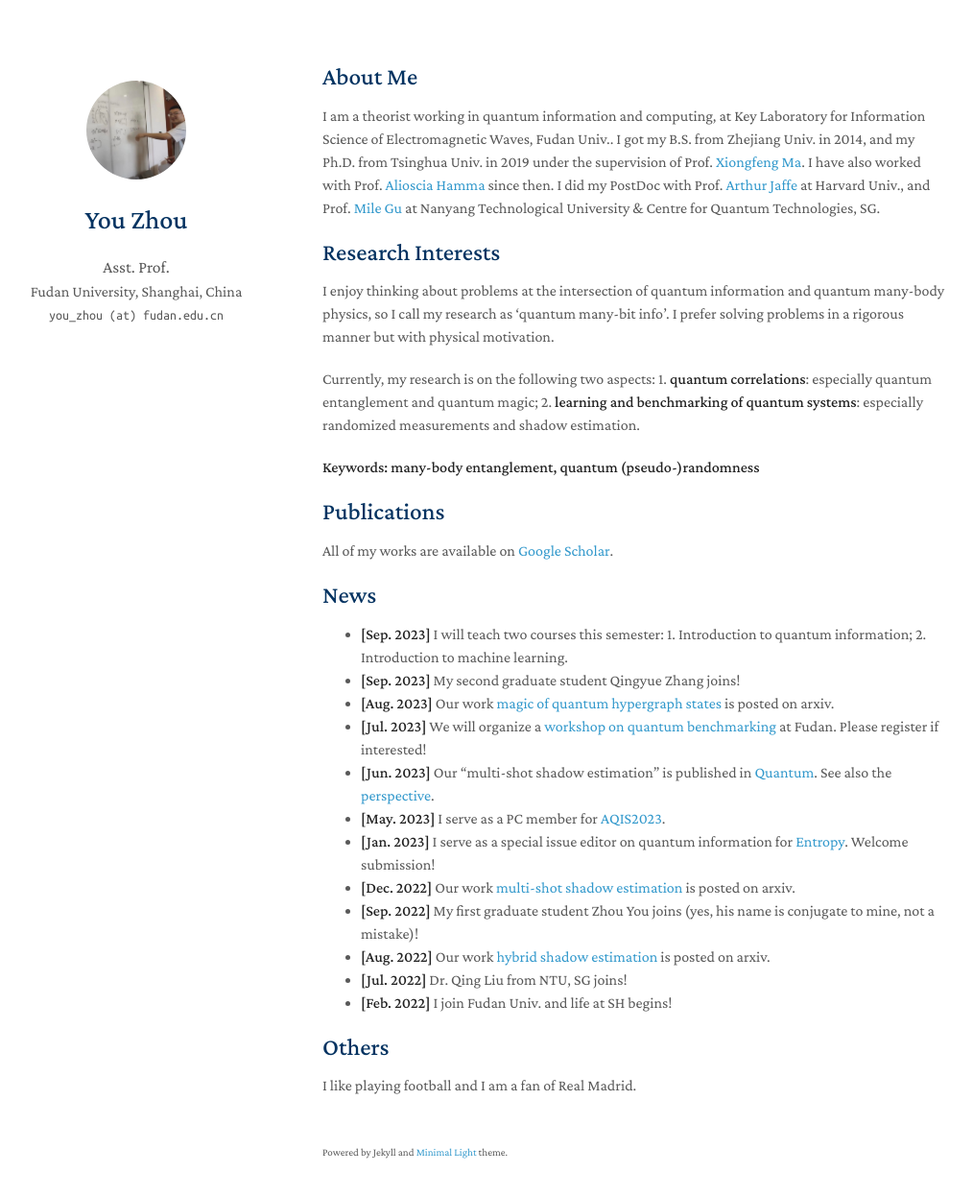
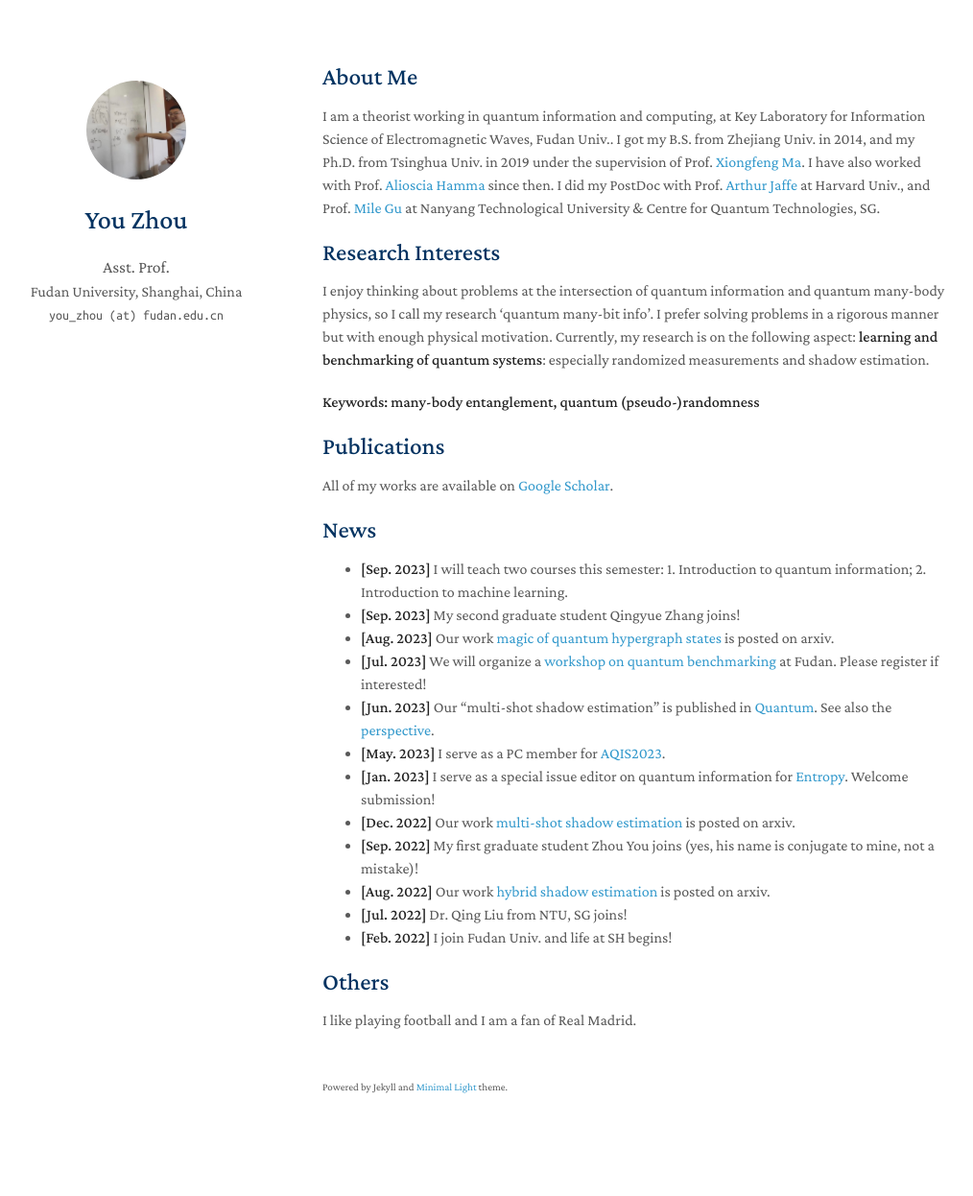
Before and after one commit to youzhoutravel/homepage1, a Jekyll site: the page built from index.md, in a window 1280 px wide and 1281 px high. Shown: the top 1246 px of the window at 96% size, without its empty margins (134-1148 px from the left). Built offline with Jekyll 4.4.1, drawn with Linux system fonts in a browser that asks for light colours; nearby versions of some CDN libraries; a style sheet for code colours, icons or effects is not loaded; our own code applies the rules of GitHub Pages for plain Markdown files.

Commit message:
Update index.md

```diff
--- a/index.md
+++ b/index.md
@@ -7,9 +7,8 @@ layout: homepage
 I am a theorist working in quantum information and computing, at Key Laboratory for Information Science of Electromagnetic Waves, Fudan Univ.. I got my B.S. from Zhejiang Univ. in 2014, and my Ph.D. from Tsinghua Univ. in 2019 under the supervision of Prof. [Xiongfeng Ma](https://iiis.tsinghua.edu.cn/maxiongfeng/). I have also worked with Prof. [Alioscia Hamma](https://www.quantumphysics.fun/) since then. I did my PostDoc with Prof. [Arthur Jaffe](https://mathpicture.fas.harvard.edu/) at Harvard Univ., and Prof. [Mile Gu](https://www.quantumcomplexity.org/milegu/) at Nanyang Technological University & Centre for Quantum Technologies, SG.
 
 ## Research Interests
-I enjoy thinking about problems at the intersection of quantum information and quantum many-body physics, so I call my research as 'quantum many-bit info'. I prefer solving problems in a rigorous manner but with physical motivation.
-
-Currently, my research is on the following two aspects: 1. **quantum correlations**: especially quantum entanglement and quantum magic; 2. **learning and benchmarking of quantum systems**: especially randomized measurements and shadow estimation.
+I enjoy thinking about problems at the intersection of quantum information and quantum many-body physics, so I call my research 'quantum many-bit info'. I prefer solving problems in a rigorous manner but with enough physical motivation.
+Currently, my research is on the following aspect: **learning and benchmarking of quantum systems**: especially randomized measurements and shadow estimation.
 
 **Keywords: many-body entanglement, quantum (pseudo-)randomness**
 
```
